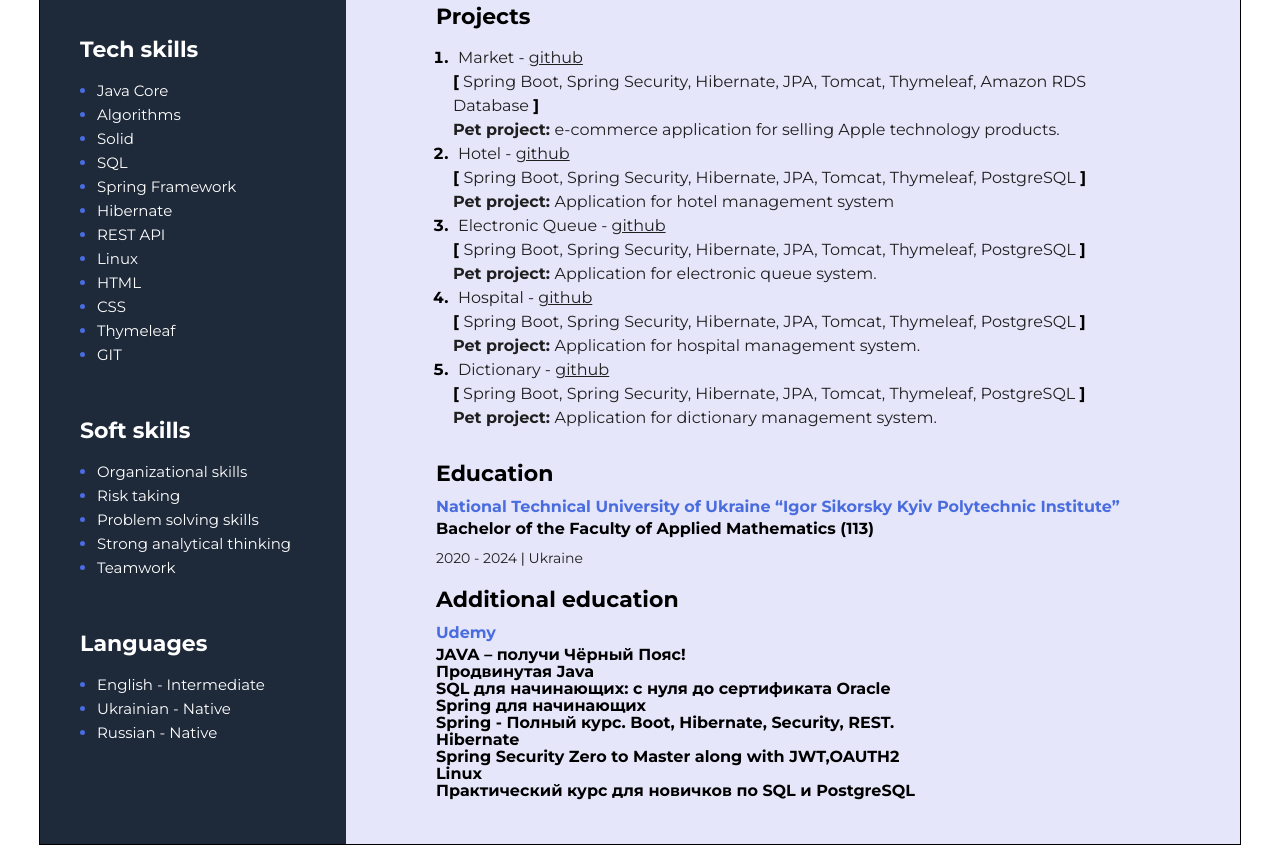
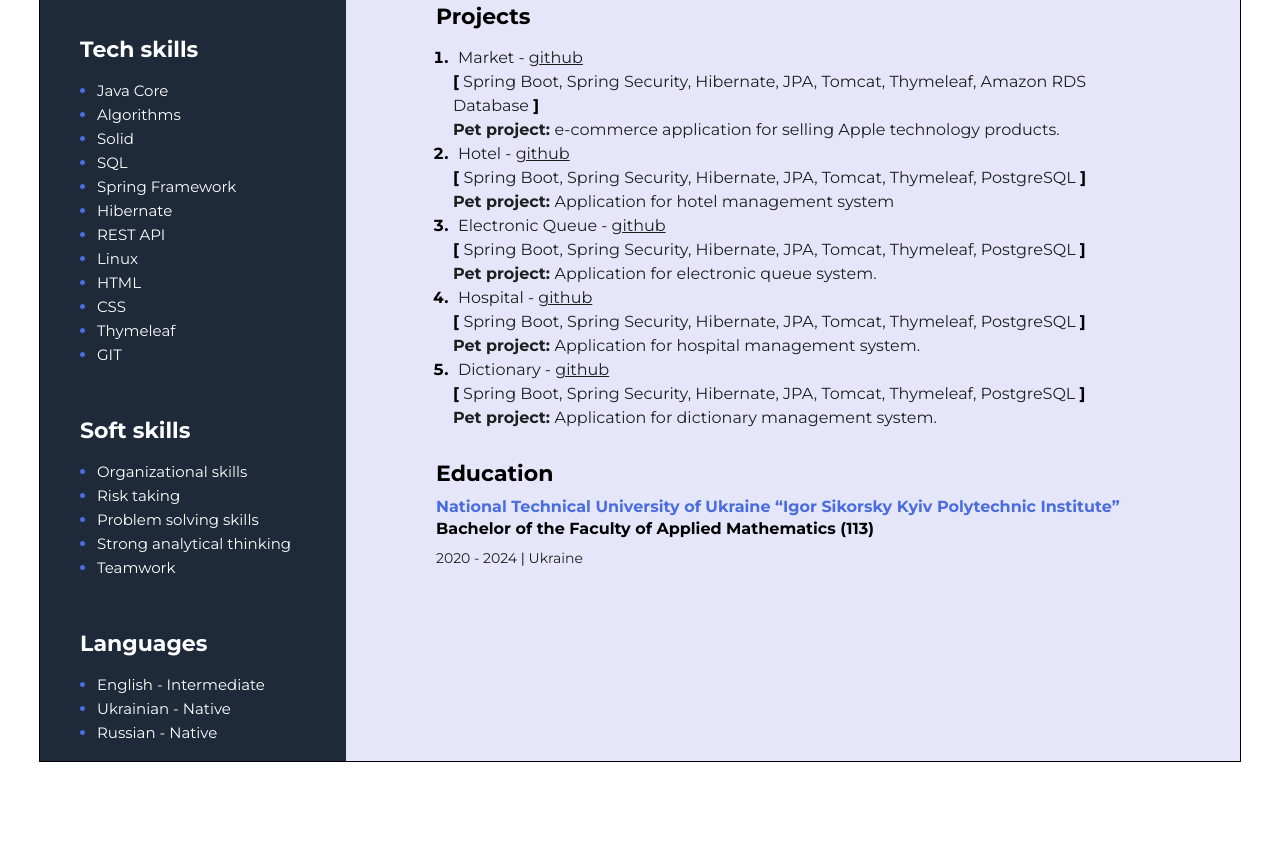
Before and after one commit to goodillich2/resume, a plain HTML site: page index.html in a window 1280 px wide. Shown: the part 462-1326 px from the top of the page. After the commit the page ends 1243 px from the top, so only its background shows below. Drawn offline with Linux system fonts and the light colour scheme.

Commit message:
final version of resume

```diff
--- a/index.html
+++ b/index.html
@@ -159,21 +159,6 @@
             <span class="my-education-divider"> | </span> Ukraine
           </p>
         </div>
-        <div class="my-education-section">
-          <h3 class="main-container-title">Additional education</h3>
-          <h4 class="university">Udemy</h4>
-          <h5 class="specialty">JAVA – получи Чёрный Пояс!</h5>
-          <h5 class="specialty">Продвинутая Java</h5>
-          <h5 class="specialty">SQL для начинающих: с нуля до сертификата Oracle</h5>
-          <h5 class="specialty">Spring для начинающих</h5>
-          <h5 class="specialty">Spring - Полный курс. Boot, Hibernate, Security, REST.</h5>
-          <h5 class="specialty">Hibernate</h5>
-          <h5 class="specialty">Spring Security Zero to Master along with JWT,OAUTH2</h5>
-          <h5 class="specialty">Linux</h5>
-          <h5 class="specialty">Практический курс для новичков по SQL и PostgreSQL</h5>
-
-
-        </div>
       </div>
       <!-- sidebar section -->
       <aside class="sidebar-section">
```
